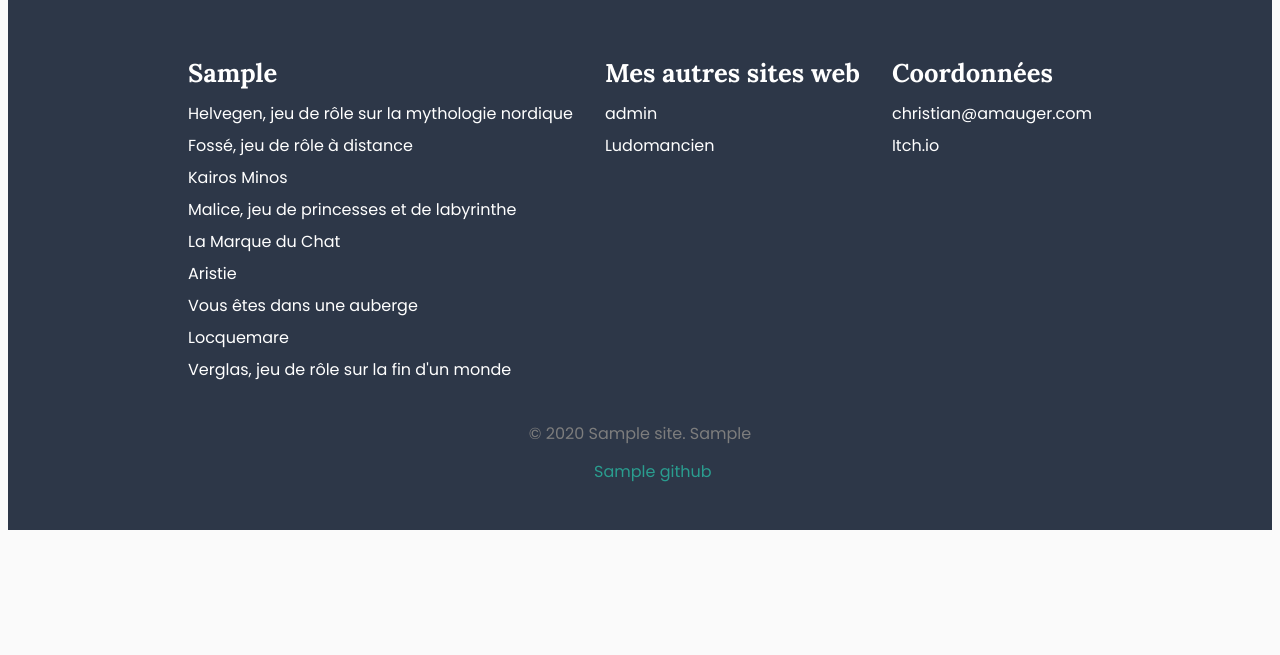
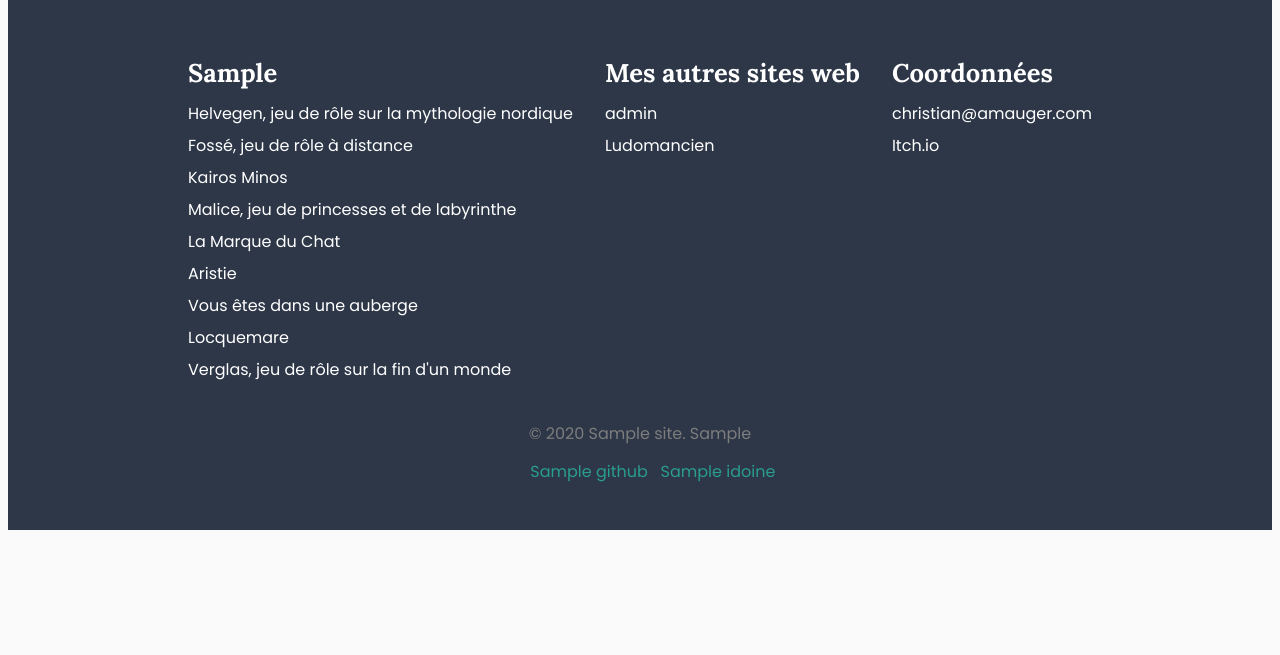
Before and after one commit to camauger/amauger, a Python web app: template src/templates/page.html in a window 1280 px wide. Shown: the part 101-756 px from the top of the page. Run offline with Jinja, Linux system fonts and the light colour scheme; the template is opened without the code that fills it: most values are stand-ins (such as "Sample title", 1, 10 or a date in 2020); style sheets or scripts are compiled from the project's sources.

Commit message:
propulsé par idoine

```diff
--- a/src/data/translations.yaml
+++ b/src/data/translations.yaml
@@ -111,6 +111,7 @@ fr:
     - "Communication et travail en équipe"
     - "Gestion de projet agile"
     - "Esprit d’analyse et résolution de problèmes"
+  idoine: Propulsé par Idoine
 
 
 en:
@@ -230,3 +231,4 @@ en:
   roleplaying_games: Role-playing Games
   roleplaying_games_glossary: Role-playing Games Glossary
   my_games: My role-playing games
+  idoine: Powered by Idoine
--- a/src/templates/components/footer.html
+++ b/src/templates/components/footer.html
@@ -91,6 +91,15 @@
             {{ site.social_media.github.name }}
           </a>
         </li>
+        <li>
+          <a
+            href="https://github.com/camauger/idoine"
+            aria-label="Idoine"
+            class="social-link"
+          >
+            {{ t.idoine }}
+          </a>
+        </li>
       </ul>
     </nav>
     {% endif %}
```
